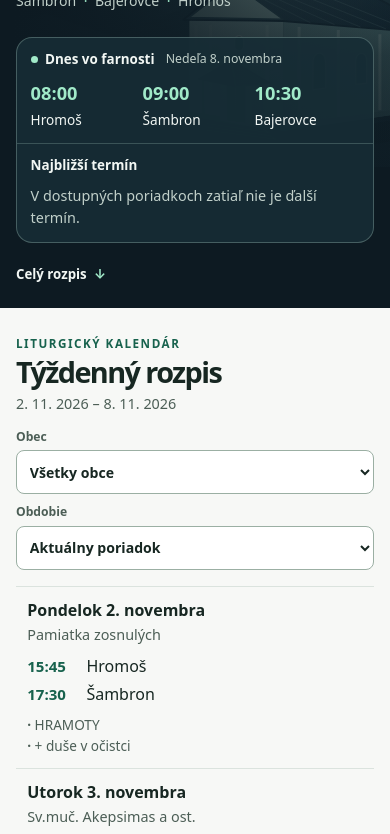
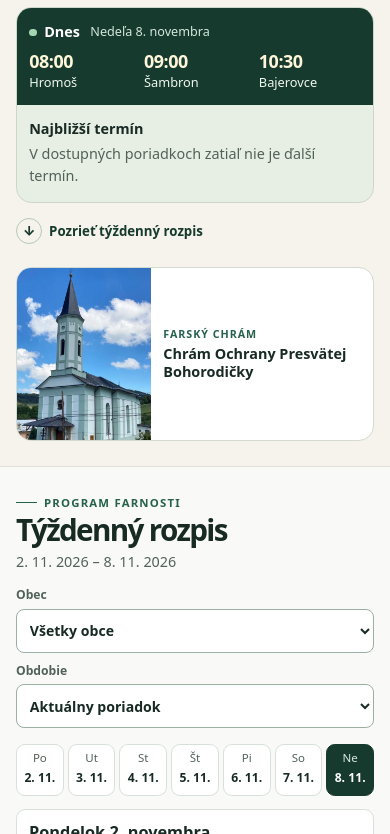
Before and after one commit to a1ad1da1am1m/sambron-bohosluzby, a plain HTML site: page site/index.html in a window 390 px wide. Shown: the part 242-1076 px from the top of the page. Drawn offline with Linux system fonts and the light colour scheme.

Commit message:
Pridať aktuálnu fotku, vodorovný kríž a navigáciu po dňoch

```diff
--- a/site/index.html
+++ b/site/index.html
@@ -3,11 +3,12 @@
 <head>
   <meta charset="utf-8">
   <meta name="viewport" content="width=device-width, initial-scale=1">
-  <meta name="theme-color" content="#0d1a22">
+  <meta name="theme-color" content="#f5f3eb">
   <meta name="description" content="Dnešné časy a aktuálny liturgický poriadok farnosti Šambron pre Šambron, Bajerovce a Hromoš.">
   <title>Poriadok bohoslužieb | Farnosť Šambron</title>
-  <link rel="stylesheet" href="style.css?v=3">
-  <script src="prehlad.js?v=3" defer></script>
+  <link rel="icon" href="kriz.svg" type="image/svg+xml">
+  <link rel="stylesheet" href="style.css?v=4">
+  <script src="prehlad.js?v=4" defer></script>
 </head>
 <body>
   <a class="skip" href="#rozpis">Preskočiť na rozpis</a>
@@ -15,20 +16,25 @@
     <div class="wrap">
       <nav class="masthead" aria-label="Hlavná navigácia">
         <a class="brand" href="./">
-          <svg viewBox="0 0 24 24" fill="none" aria-hidden="true"><path d="M12 2v9M8 6h8m-7 3 6 1.5M4 21v-6l8-5 8 5v6H4Zm6 0v-4h4v4" stroke="currentColor" stroke-width="1.4" stroke-linecap="round" stroke-linejoin="round"/></svg>
-          <span>Farnosť Šambron</span>
+          <img src="kriz.svg" alt="" width="42" height="42">
+          <span>Farnosť Šambron<small>Gréckokatolícka cirkev</small></span>
         </a>
-        <a class="mast-link" href="#o-prehlade">O prehľade</a>
+        <div class="nav-links">
+          <a class="about-link" href="#o-prehlade">O prehľade</a>
+          <a class="nav-schedule" href="#rozpis">Rozpis <span aria-hidden="true">↓</span></a>
+        </div>
       </nav>
+      <div class="hero-grid">
+        <div class="hero-main">
           <div class="hero-intro">
-        <p class="eyebrow">Gréckokatolícka farnosť</p>
+            <p class="eyebrow"><span aria-hidden="true"></span>Liturgický kalendár</p>
             <h1>Poriadok<br>bohoslužieb</h1>
             <p class="places">Šambron <span>·</span> Bajerovce <span>·</span> Hromoš</p>
           </div>
           <div class="quick" aria-live="polite">
-        <section class="quick-today" aria-labelledby="today-title">
+            <section class="quick-today" id="dnes" aria-labelledby="today-title">
               <div class="quick-heading">
-            <h2 id="today-title"><span class="status-dot" aria-hidden="true"></span>Dnes vo farnosti</h2>
+                <h2 id="today-title"><span class="status-dot" aria-hidden="true"></span>Dnes</h2>
                 <p id="today-date"></p>
               </div>
               <div id="today"><p class="detail">Načítavam poriadok…</p></div>
@@ -41,7 +47,16 @@
               <div id="next"><p class="detail">Načítavam poriadok…</p></div>
             </section>
           </div>
-      <a class="jump" href="#rozpis">Celý rozpis <span aria-hidden="true">↓</span></a>
+          <a class="jump" href="#rozpis"><span aria-hidden="true">↓</span> Pozrieť týždenný rozpis</a>
+        </div>
+        <figure class="church">
+          <img src="chram-sambron.webp" alt="Chrám Ochrany Presvätej Bohorodičky v Šambrone s bledozelenou fasádou a tmavou vežou" width="500" height="767" fetchpriority="high">
+          <figcaption>
+            <span>Farský chrám</span>
+            <strong>Chrám Ochrany Presvätej Bohorodičky</strong>
+          </figcaption>
+        </figure>
+      </div>
     </div>
   </header>
   <main class="wrap">
@@ -49,7 +64,7 @@
     <section class="schedule-section" id="rozpis" aria-labelledby="schedule-title">
       <div class="toolbar">
         <div class="schedule-heading">
-          <p class="eyebrow">Liturgický kalendár</p>
+          <p class="eyebrow"><span aria-hidden="true"></span>Program farnosti</p>
           <h2 id="schedule-title">Týždenný rozpis</h2>
           <p id="range" class="detail"></p>
         </div>
@@ -69,6 +84,7 @@
           </label>
         </div>
       </div>
+      <nav id="days" class="days" aria-label="Prejsť na deň rozpisu" hidden></nav>
       <div id="schedule" class="schedule" aria-live="polite"></div>
     </section>
   </main>
@@ -78,11 +94,11 @@
         <h2>O prehľade</h2>
         <p>Časy preberáme z farských poriadkov. Úmysly, úplné oznamy a prípadné zmeny nájdete vo farskom origináli.</p>
         <a href="https://www.mojakomunita.sk/web/gkc-farnost-sambron/poriadok-bohosluzieb">Farské poriadky <span aria-hidden="true">↗</span></a>
-        <p class="art-credit">Ilustrácia v hlavičke zobrazuje Chrám Ochrany Presvätej Bohorodičky v Šambrone. <a href="https://sk.wikipedia.org/wiki/S%C3%BAbor:Cerkovsambron.png">Fotografia na Wikipédii</a></p>
+        <p class="photo-credit">Fotografia chrámu · GRKAT PO · <a href="https://commons.wikimedia.org/wiki/File:Cerkovsambron.png">Wikimedia Commons</a> · <a href="https://creativecommons.org/licenses/by-sa/4.0/">CC BY-SA 4.0</a> · WebP, výrez pri zobrazení</p>
       </div>
       <details class="developer">
         <summary>Informácie pre developerov</summary>
-        <p>GitHub Actions každé dve hodiny kontroluje farské príspevky. Python z ich HTML tabuliek vyberá dátumy, časy, obce a vybrané poznámky. Pri oprave pôvodného príspevku sa upraví aj uložený rozpis.</p>
+        <p>GitHub Actions každé dve hodiny kontroluje farské príspevky. Python z HTML tabuliek vyberá dátumy, časy, obce a vybrané poznámky. Pri oprave pôvodného príspevku sa upraví aj uložený rozpis.</p>
         <p>GitHub Pages zobrazuje statický web, ktorý číta <code>poriadky.json</code> a používa časové pásmo <code>Europe/Bratislava</code>. Pri výpadku zdroja ostanú dostupné posledné uložené údaje s pôvodným rozsahom dátumov.</p>
         <ul>
           <li><a href="poriadky.json">Dáta v JSON</a></li>
--- a/site/prehlad.js
+++ b/site/prehlad.js
@@ -14,8 +14,11 @@ const fullDate = new Intl.DateTimeFormat("sk-SK", {
 const shortDate = new Intl.DateTimeFormat("sk-SK", {
   day: "numeric", month: "numeric", year: "numeric", timeZone: "UTC",
 });
+const weekday = new Intl.DateTimeFormat("sk-SK", { weekday: "short", timeZone: "UTC" });
+const monthDay = new Intl.DateTimeFormat("sk-SK", { day: "numeric", month: "numeric", timeZone: "UTC" });
 const format = (formatter, date) => formatter.format(new Date(date + "T12:00:00Z"));
 let schedules = [];
+let renderedDate;
 
 function element(tag, text = "", className = "") {
   const node = document.createElement(tag);
@@ -76,12 +79,15 @@ function renderSummary(now, active) {
   }
 }
 
-function render() {
-  const now = localClock();
+function render(now = localClock()) {
+  renderedDate = now.date;
   const active = scheduleOn(now.date);
   const selected = schedules.find((item) => item.source === periodFilter.value) ?? active;
   renderSummary(now, active);
   const target = get("schedule");
+  const days = get("days");
+  days.replaceChildren();
+  days.hidden = true;
   target.replaceChildren();
   get("range").textContent = selected
     ? format(shortDate, selected.start) + " – " + format(shortDate, selected.end)
@@ -100,11 +106,14 @@ function render() {
   for (const day of selected.days) {
     const events = eventsInTown(day);
     if (townFilter.value && !events.length && !day.message) continue;
-    const card = element("article", "", day.date === now.date ? "day current" : "day");
+    const isToday = day.date === now.date;
+    const card = element("article", "", isToday ? "day current" : "day");
+    card.id = "den-" + day.date;
+    card.tabIndex = -1;
     const caption = element("div");
     caption.append(element("h3", format(fullDate, day.date)));
     if (day.feast) caption.append(element("p", day.feast, "detail"));
-    if (day.date === now.date) caption.append(element("span", "Dnes", "today-tag"));
+    if (isToday) caption.append(element("span", "Dnes", "today-tag"));
     const details = element("div");
     details.append(events.length ? eventList(events) : element("p", day.message ?? "Čas nie je uvedený.", "detail"));
     if (day.notes.length) {
@@ -114,9 +123,16 @@ function render() {
     }
     card.append(caption, details);
     target.append(card);
+    const dayLink = element("a", "", "day-link");
+    dayLink.href = "#" + card.id;
+    dayLink.setAttribute("aria-label", format(fullDate, day.date));
+    if (isToday) dayLink.setAttribute("aria-current", "date");
+    dayLink.append(element("span", format(weekday, day.date)), element("strong", format(monthDay, day.date)));
+    days.append(dayLink);
     visibleDays++;
   }
 
+  days.hidden = !visibleDays;
   if (!visibleDays) {
     target.append(element("p", "Vo vybranom poriadku sa nenašiel termín pre túto obec.", "notice"));
   }
@@ -134,10 +150,17 @@ async function init() {
       const label = format(shortDate, item.start) + " – " + format(shortDate, item.end);
       periodFilter.add(new Option(label, item.source));
     }
-    townFilter.addEventListener("change", render);
-    periodFilter.addEventListener("change", render);
+    townFilter.addEventListener("change", () => render());
+    periodFilter.addEventListener("change", () => render());
     render();
-    setInterval(render, 60_000);
+    if (location.hash.startsWith("#den-")) {
+      get(location.hash.slice(1))?.scrollIntoView();
+    }
+    setInterval(() => {
+      const now = localClock();
+      if (now.date !== renderedDate) render(now);
+      else renderSummary(now, scheduleOn(now.date));
+    }, 60_000);
   } catch (error) {
     get("today").textContent = "Rozpis sa nepodarilo načítať.";
     get("next").textContent = "Údaje sú dočasne nedostupné.";
--- a/site/style.css
+++ b/site/style.css
@@ -1,127 +1,133 @@
 :root {
   color-scheme: light;
-  --background: #f7f8f6;
+  --background: #f9faf7;
   --paper: #fff;
-  --ink: #172722;
-  --muted: #4c5e56;
-  --line: #dbe3de;
-  --accent: #17624d;
-  --dark: #0d1a22;
-  --light: #f2f7f4;
-  --light-muted: #c1d0ca;
-  --mint: #a1eac9;
+  --hero: #f5f3eb;
+  --ink: #182a24;
+  --forest: #173a2f;
+  --accent: #25614d;
+  --muted: #526259;
+  --line: #d8e1d9;
+  --pale: #e7eee4;
+  --cream: #f5eedb;
+  --dark-muted: #d5e7dc;
   font: 1rem/1.55 system-ui, -apple-system, "Segoe UI", sans-serif;
   color: var(--ink);
   background: var(--background);
 }
 * { box-sizing: border-box; }
-body, h1, h2, h3, p { margin: 0; }
+[hidden] { display: none !important; }
+body, h1, h2, h3, p, figure { margin: 0; }
 a { color: var(--accent); text-underline-offset: .23em; }
 a:hover { text-decoration-thickness: 2px; }
-:focus-visible { outline: 3px solid #007b65; outline-offset: 4px; }
-.hero :focus-visible { outline-color: var(--mint); }
-.wrap { width: min(68rem, calc(100% - 4rem)); margin-inline: auto; }
+:focus-visible { outline: 3px solid #256e59; outline-offset: 4px; }
+.wrap { width: min(72rem, calc(100% - 4rem)); margin-inline: auto; }
 .skip { position: absolute; inset: .5rem auto auto .5rem; padding: .65rem; z-index: 2; transform: translateY(-150%); background: white; }
 .skip:focus { transform: none; }
-.hero {
-  isolation: isolate;
-  position: relative;
-  overflow: hidden;
-  background: var(--dark);
-  color: var(--light);
-}
-.hero::before {
-  content: "";
-  z-index: -1;
-  position: absolute;
-  inset: 0;
-  background:
-    linear-gradient(90deg, #0d1a22 5%, #0d1a22e8 30%, #0d1a2210 69%),
-    linear-gradient(0deg, #0d1a22 0%, #0d1a2200 50%),
-    url("cerkov-ilustracia.svg") right max(0px, calc((100vw - 86rem) / 2)) top / auto 100% no-repeat;
-}
-.masthead { display: flex; align-items: center; justify-content: space-between; gap: 1rem; min-height: 4.25rem; border-bottom: 1px solid #d1e4db36; }
-.brand { display: inline-flex; align-items: center; gap: .65rem; color: var(--light); text-decoration: none; font-size: .93rem; font-weight: 720; }
-.brand svg { width: 1.55rem; height: 1.55rem; color: var(--mint); }
-.mast-link { color: var(--light); font-size: .87rem; text-decoration: none; white-space: nowrap; }
-.mast-link:hover, .jump:hover { text-decoration: underline; }
-.hero-intro { padding-block: clamp(2.3rem, 5.3vw, 4.25rem) clamp(1.55rem, 3vw, 2.4rem); }
-.eyebrow { color: var(--accent); text-transform: uppercase; font-weight: 780; font-size: .73rem; letter-spacing: .13em; }
-.hero .eyebrow { color: var(--mint); }
-h1 { margin-top: .62rem; font-size: clamp(3rem, 7.5vw, 6rem); font-weight: 790; line-height: .98; letter-spacing: -.075em; }
-.places { margin-top: .92rem; color: var(--light-muted); font-size: clamp(.88rem, 1.6vw, 1.04rem); }
-.places span { color: var(--mint); margin-inline: .24rem; }
-.quick { display: grid; grid-template-columns: minmax(0, 2fr) minmax(0, 1fr); border: 1px solid #c3e9db46; border-radius: 1rem; background: #172d35e8; }
-.quick section { padding: .95rem 1.2rem 1.05rem; min-width: 0; }
-.quick-next { border-inline-start: 1px solid #c3e9db36; }
-.quick-heading { display: flex; align-items: baseline; flex-wrap: wrap; gap: .12rem .7rem; margin-bottom: .56rem; }
-.quick-heading h2 { display: flex; align-items: center; gap: .45rem; font-size: .84rem; font-weight: 760; }
-.quick-heading p { color: var(--light-muted); font-size: .77rem; }
+.hero { color: var(--ink); background: var(--hero); border-bottom: 1px solid #e0e2d5; }
+.masthead { display: flex; align-items: center; justify-content: space-between; gap: 1rem; min-height: 4.7rem; border-bottom: 1px solid #d6dacf; }
+.brand { display: inline-flex; align-items: center; gap: .65rem; color: var(--ink); text-decoration: none; font-size: .95rem; font-weight: 760; line-height: 1.2; }
+.brand img { width: 2.55rem; height: 2.55rem; }
+.brand small { display: block; margin-top: .2rem; color: var(--muted); font-size: .7rem; font-weight: 580; }
+.nav-links { display: flex; align-items: center; gap: 1.45rem; white-space: nowrap; }
+.nav-links a { color: var(--ink); font-size: .83rem; font-weight: 680; text-decoration: none; }
+.nav-links a:hover { text-decoration: underline; }
+.nav-schedule span { color: var(--accent); margin-left: .24rem; }
+.hero-grid { display: grid; grid-template-columns: minmax(0, 1fr) clamp(16rem, 28vw, 22rem); gap: clamp(1.3rem, 5vw, 4.6rem); align-items: center; padding-block: clamp(1.55rem, 3.6vw, 2.8rem); }
+.hero-intro { margin-bottom: 1.35rem; }
+.eyebrow { display: flex; align-items: center; gap: .45rem; color: var(--accent); text-transform: uppercase; font-weight: 800; font-size: .71rem; letter-spacing: .105em; }
+.eyebrow span { width: 1.3rem; height: 1px; background: currentColor; }
+h1 { margin-top: .55rem; font-size: clamp(2.65rem, 6.5vw, 5rem); font-weight: 800; line-height: .96; letter-spacing: -.075em; }
+.places { margin-top: .88rem; color: var(--muted); font-size: clamp(.88rem, 1.6vw, 1.04rem); }
+.places span { color: var(--accent); margin-inline: .23rem; }
+.quick { overflow: hidden; border: 1px solid #cbd7c9; border-radius: .95rem; background: var(--pale); }
+.quick section { padding: .82rem 1.02rem .9rem; min-width: 0; }
+.quick .quick-today { background: var(--forest); color: #fff; }
+.quick-heading { display: flex; align-items: baseline; flex-wrap: wrap; gap: .14rem .65rem; margin-bottom: .44rem; }
+.quick-heading h2 { display: flex; align-items: center; gap: .48rem; font-size: .9rem; font-weight: 770; }
+.quick-heading p { color: var(--muted); font-size: .79rem; }
 .quick-heading p::first-letter, .day h3::first-letter { text-transform: uppercase; }
-.status-dot { width: .45rem; height: .45rem; background: var(--mint); border-radius: 50%; flex: none; }
-.quick .detail { color: var(--light-muted); }
-.quick .events { display: flex; flex-wrap: wrap; gap: .55rem 1.45rem; }
-.quick .events li + li { margin-top: 0; }
-.quick .events li { gap: .1rem .5rem; }
-.quick .events time { color: var(--mint); background: transparent; min-width: 0; padding: 0; font-size: 1.14rem; }
-.quick .events span { color: var(--light); font-size: .85rem; }
-.jump { display: inline-flex; gap: .45rem; align-items: center; min-height: 2.75rem; margin-block: .55rem .72rem; color: var(--light); text-decoration: none; font-size: .83rem; font-weight: 680; }
-.jump span { color: var(--mint); }
+.status-dot { width: .46rem; height: .46rem; background: #a4d6b4; border-radius: 50%; flex: none; }
+.quick-today .quick-heading p, .quick-today .detail { color: var(--dark-muted); }
+.quick-today .events { display: grid; grid-template-columns: repeat(auto-fit, minmax(min(100%, 4.65rem), 1fr)); gap: .45rem .8rem; }
+.quick-today .events li { display: grid; justify-items: start; min-width: 0; line-height: 1.2; }
+.quick-today .events li + li { margin-top: 0; }
+.quick-today .events time { color: #fff6d9; min-width: 0; font-size: clamp(1.12rem, 2.65vw, 1.66rem); letter-spacing: -.025em; }
+.quick-today .events span { color: #eff7f1; font-size: .8rem; overflow-wrap: anywhere; }
+.quick-next { display: flex; justify-content: space-between; align-items: baseline; flex-wrap: wrap; gap: .15rem .8rem; }
+.quick-next .quick-heading { margin-bottom: 0; }
+.quick-next .events { display: flex; flex-wrap: wrap; gap: .15rem .65rem; }
+.quick-next .events li { margin-top: 0; gap: .2rem .45rem; font-size: .83rem; }
+.quick-next .events time { min-width: 0; }
+.jump { display: inline-flex; align-items: center; gap: .42rem; min-height: 2.75rem; margin-top: .65rem; color: var(--forest); text-decoration: none; font-size: .83rem; font-weight: 760; }
+.jump:hover { text-decoration: underline; }
+.jump span { width: 1.65rem; height: 1.65rem; display: inline-grid; place-items: center; border: 1px solid #b5c9ba; border-radius: 50%; }
+.church { min-width: 0; border: 1px solid #d3dacf; border-radius: .95rem; overflow: hidden; background: var(--paper); }
+.church img { display: block; width: 100%; height: clamp(19rem, 34vw, 27rem); object-fit: cover; object-position: center top; background: #d7e9e7; }
+.church figcaption { display: grid; gap: .18rem; padding: .73rem .95rem .82rem; }
+.church figcaption span { color: var(--accent); text-transform: uppercase; font-size: .67rem; letter-spacing: .09em; font-weight: 800; }
+.church figcaption strong { font-size: .9rem; line-height: 1.28; }
 .notice { border: 1px solid var(--line); border-radius: .65rem; padding: .9rem 1rem; background: var(--paper); }
 .detail { color: var(--muted); font-size: .9rem; overflow-wrap: anywhere; }
-.schedule-section { scroll-margin-top: 1rem; margin-block: clamp(1.7rem, 4.5vw, 3.25rem) clamp(2.2rem, 5vw, 4rem); }
+.schedule-section { scroll-margin-top: 1rem; margin-block: clamp(1.7rem, 4.5vw, 3.55rem) clamp(2.2rem, 5vw, 4rem); }
 .toolbar { display: flex; flex-wrap: wrap; justify-content: space-between; align-items: end; gap: .8rem 1.5rem; margin-bottom: 1rem; }
-.schedule-heading h2 { margin-block: .13rem .28rem; font-size: clamp(1.8rem, 4.8vw, 2.75rem); font-weight: 780; line-height: 1.15; letter-spacing: -.055em; }
+.schedule-heading h2 { margin-block: .16rem .3rem; font-size: clamp(1.85rem, 5vw, 2.9rem); font-weight: 800; line-height: 1.1; letter-spacing: -.055em; }
 .filters { display: flex; flex-wrap: wrap; gap: .55rem; max-width: 100%; }
 .filters label { display: grid; grid-template-columns: minmax(0, 1fr); gap: .23rem; min-width: 0; font-size: .76rem; font-weight: 720; color: var(--muted); }
 select { width: 100%; min-width: 0; min-height: 2.75rem; padding: .45rem .55rem; font: inherit; font-size: .88rem; color: var(--ink); background: var(--paper); border: 1px solid #9bafa3; border-radius: .5rem; }
-.schedule { border-top: 1px solid var(--line); }
+.days { display: grid; grid-template-columns: repeat(auto-fit, minmax(6.3rem, 1fr)); gap: .4rem; margin-bottom: .8rem; }
+.day-link { display: grid; justify-items: center; gap: .08rem; min-height: 3.25rem; padding: .38rem .25rem; border: 1px solid var(--line); border-radius: .55rem; background: var(--paper); color: var(--ink); text-align: center; text-decoration: none; line-height: 1.3; }
+.day-link span { color: var(--muted); font-size: .72rem; text-transform: capitalize; }
+.day-link strong { font-variant-numeric: tabular-nums; font-size: .94rem; }
+.day-link:hover { background: var(--pale); border-color: #9bb4a4; }
+.day-link[aria-current="date"] { color: #fff; background: var(--forest); border-color: var(--forest); }
+.day-link[aria-current="date"] span { color: var(--dark-muted); }
 .schedule > .notice, .schedule-note { margin-top: .7rem; }
 .schedule-note { color: var(--muted); font-size: .88rem; }
-.day { display: grid; grid-template-columns: minmax(12rem, .9fr) minmax(0, 1.1fr); gap: .5rem 1.5rem; border-bottom: 1px solid var(--line); padding: .95rem 1rem; }
-.day.current { background: #e9f2ec; box-shadow: inset .2rem 0 var(--accent); }
-.day h3 { font-size: 1rem; font-weight: 760; line-height: 1.4; }
-.day .detail { margin-top: .2rem; }
-.today-tag { display: inline-block; margin-top: .35rem; padding: .09rem .42rem; border-radius: .28rem; background: #d6e9dc; color: #18533f; font-size: .67rem; font-weight: 800; letter-spacing: .04em; text-transform: uppercase; }
+.day { display: grid; grid-template-columns: minmax(12rem, .8fr) minmax(0, 1.2fr); gap: .5rem 1.5rem; padding: .9rem 1rem; margin-top: .4rem; border: 1px solid var(--line); border-radius: .58rem; background: var(--paper); scroll-margin-top: .75rem; }
+.day.current { border-color: #a9c0ae; background: #edf4eb; }
+.day:target { border-color: var(--accent); box-shadow: inset .21rem 0 var(--accent); }
+.day h3 { font-size: 1.02rem; font-weight: 760; line-height: 1.4; }
+.day .detail { margin-top: .19rem; }
+.today-tag { display: inline-block; margin-top: .35rem; padding: .1rem .42rem; border-radius: .25rem; background: #d9e9d9; color: #18533f; font-size: .66rem; font-weight: 820; letter-spacing: .04em; text-transform: uppercase; }
 .events, .notes { list-style: none; padding: 0; margin: 0; }
-.events li { display: flex; align-items: baseline; flex-wrap: wrap; gap: .2rem .65rem; }
-.events li + li { margin-top: .24rem; }
+.events li { display: flex; align-items: baseline; flex-wrap: wrap; gap: .2rem .6rem; }
+.events li + li { margin-top: .22rem; }
 time { display: inline-block; flex: none; min-width: 3.05rem; color: var(--accent); font-size: .94rem; font-variant-numeric: tabular-nums; font-weight: 780; }
-.notes { margin-top: .42rem; color: var(--muted); font-size: .85rem; }
+.notes { margin-top: .4rem; color: var(--muted); font-size: .85rem; }
 .notes li::before { content: "· "; font-weight: bold; }
 .source-link { display: inline-block; margin-top: .7rem; font-size: .88rem; font-weight: 700; }
-footer { border-top: 1px solid var(--line); color: var(--muted); background: #edf1ed; }
+footer { border-top: 1px solid var(--line); color: var(--muted); background: #edf1eb; }
 .footer-inner { display: grid; grid-template-columns: 1fr 1fr; gap: 1.5rem 3rem; align-items: start; padding-block: 1.65rem 2.2rem; font-size: .88rem; }
 footer h2 { font-size: 1.13rem; color: var(--ink); }
 footer p { margin-block: .35rem .65rem; }
-.art-credit { margin-top: .85rem; font-size: .79rem; }
+.photo-credit { margin-top: .85rem; font-size: .79rem; }
 .developer { min-width: 0; padding: .65rem .8rem; border: 1px solid #c4d2c8; border-radius: .55rem; }
 .developer summary { cursor: pointer; min-height: 1.6rem; color: var(--ink); font-weight: 720; }
 .developer p { overflow-wrap: anywhere; }
 .developer ul { display: flex; flex-wrap: wrap; gap: .3rem .9rem; list-style: none; padding: 0; margin: .6rem 0 0; }
-@media (max-width: 48rem) {
+@media (max-width: 52rem) {
   .wrap { width: calc(100% - 2rem); }
-  .hero::before { background-position: center, center, right -7rem top; }
+  .hero-grid { gap: 1.1rem; }
+  .days { grid-template-columns: repeat(auto-fit, minmax(4.9rem, 1fr)); }
+}
+@media (max-width: 41rem) {
+  .masthead { min-height: 4rem; }
+  .hero-grid { grid-template-columns: 1fr; gap: .85rem; }
+  .hero-intro { margin-bottom: 1.05rem; }
+  .jump { margin-top: .38rem; }
+  .church { display: grid; grid-template-columns: minmax(7.6rem, .75fr) minmax(0, 1.25fr); align-items: center; }
+  .church img { height: 10.75rem; }
+  .church figcaption { padding: .7rem .8rem; }
+  .days { grid-template-columns: repeat(7, minmax(0, 1fr)); gap: .25rem; }
+  .day-link { padding-inline: .05rem; }
+  .day-link strong { font-size: .76rem; }
+  .day { grid-template-columns: 1fr; gap: .45rem; padding: .72rem .75rem; }
+  .filters { width: 100%; display: grid; grid-template-columns: minmax(0, .8fr) minmax(0, 1.2fr); }
   .footer-inner { grid-template-columns: 1fr; }
 }
-@media (max-width: 38rem) {
-  .hero::before {
-    background:
-      linear-gradient(90deg, #0d1a22 3%, #0d1a22c2 44%, #0d1a223b),
-      linear-gradient(0deg, #0d1a22 3%, #0d1a22aa 46%, #0d1a2200 74%),
-      url("cerkov-ilustracia.svg") right -6.75rem top 2.2rem / auto 68% no-repeat;
-  }
-  .masthead { min-height: 3.65rem; }
-  .quick { grid-template-columns: 1fr; }
-  .quick section { padding: .72rem .85rem .8rem; }
-  .quick-next { border-inline-start: 0; border-top: 1px solid #c3e9db36; }
-  .quick .events { gap: .35rem .9rem; }
-  .quick-today .events { display: grid; grid-template-columns: repeat(auto-fit, minmax(min(100%, 4.75rem), 1fr)); gap: .45rem; }
-  .quick-today .events li { display: grid; justify-items: start; min-width: 0; }
-  .quick-today .events span { overflow-wrap: anywhere; }
-  .day { grid-template-columns: 1fr; gap: .45rem; padding: .75rem .7rem; }
-  .filters { width: 100%; display: grid; grid-template-columns: minmax(0, .8fr) minmax(0, 1.2fr); }
+@media (max-width: 25rem) {
+  .about-link { display: none; }
+  .filters { grid-template-columns: 1fr; }
+  .quick section { padding-inline: .76rem; }
 }
-@media (max-width: 25rem) {
-  .filters { grid-template-columns: 1fr; }
-}
```
Also changed, not shown: site/cerkov-ilustracia.svg (deleted), site/chram-sambron.webp (added), site/kriz.svg (added), 1 other file. Lines whose indentation alone changed are shown as unchanged.
